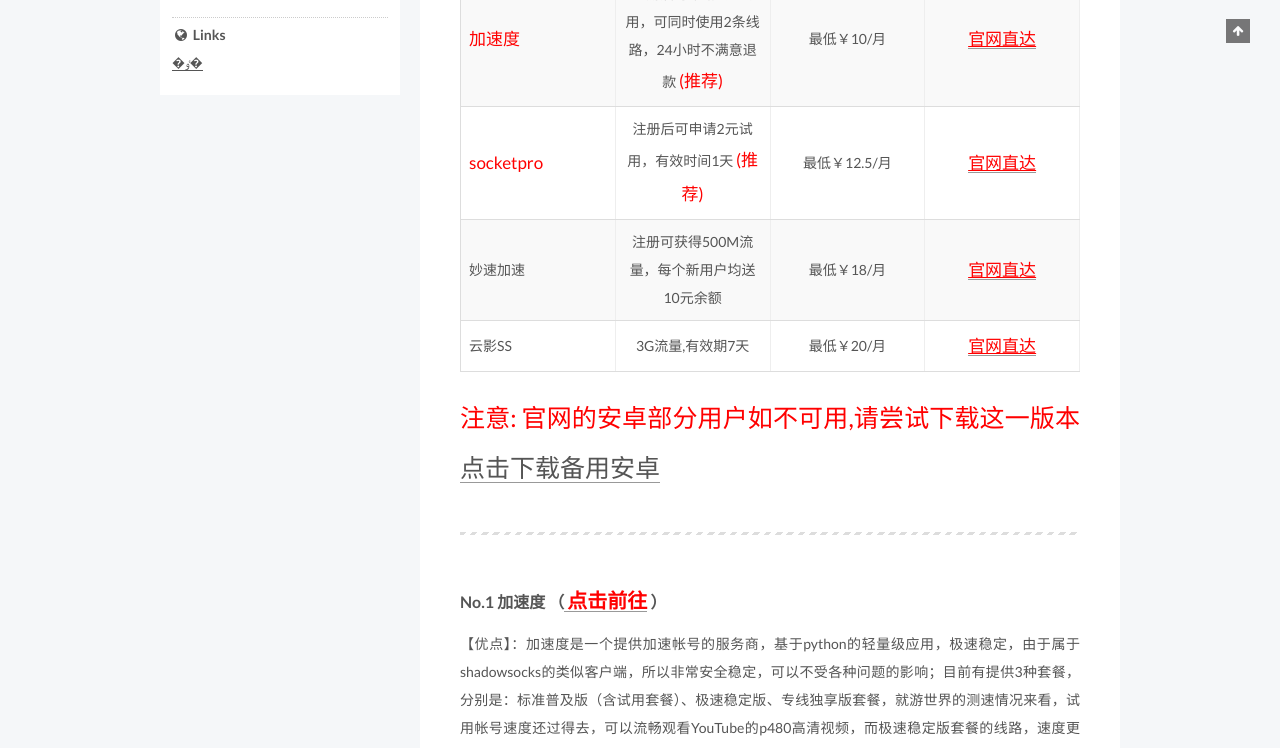
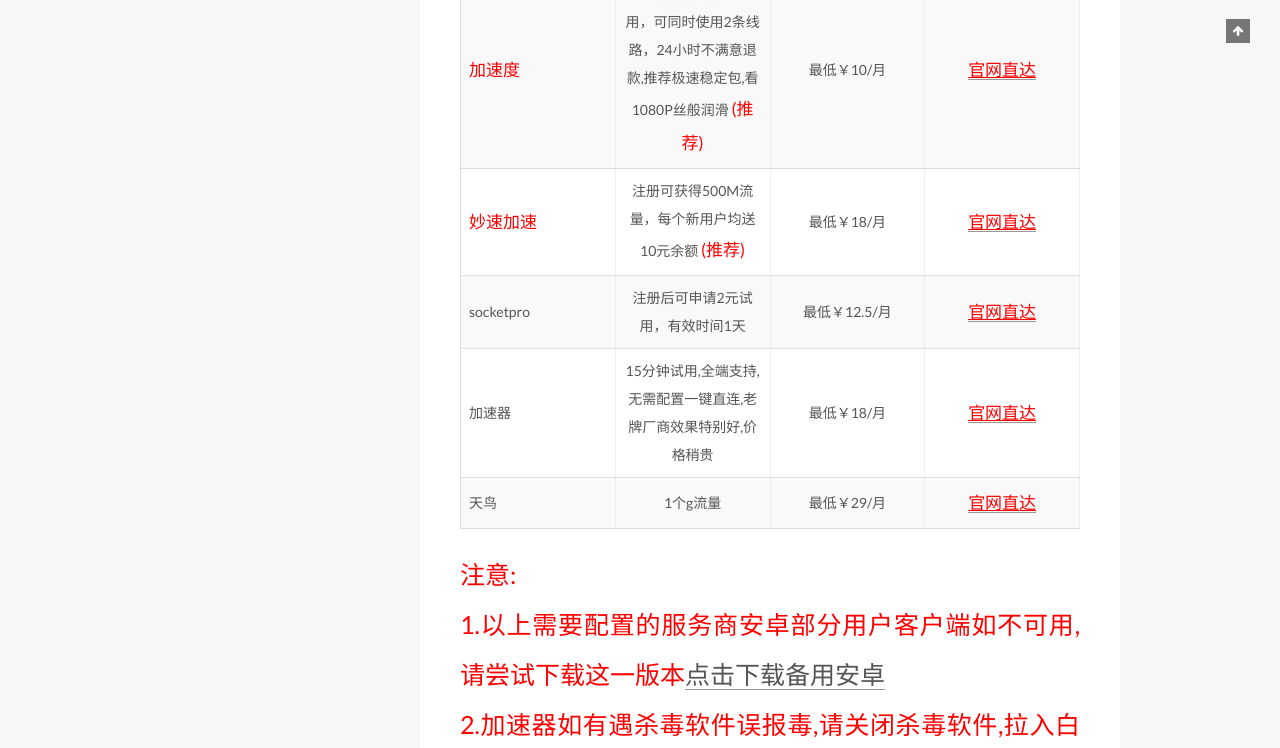
Before and after one commit to yqyimingyu/yqyimingyu.github.io, a plain HTML site: page index.html in a window 1280 px wide. Shown: the part 857-1605 px from the top of the page. Drawn offline with Linux system fonts and the light colour scheme; some packages are replaced by stand-ins of ours; a script that the page names is missing.

Commit message:
Site updated: 2017-12-11 21:50:59

```diff
--- a/index.html
+++ b/index.html
@@ -97,13 +97,13 @@
 
 <meta name="description" content="科学上网、安全翻墙，长期可用的翻墙方法：1、翻墙相关软件;2、翻墙浏览器插件;3、免费翻墙设置。网上最好用的翻墙工具都能在翻墙神器大全中找到。">
 <meta property="og:type" content="website">
-<meta property="og:title" content="“最简单的翻墙方法科学上网分享(附软件、VPN、翻墙浏览器),最好用的翻墙神器大全”">
+<meta property="og:title" content="“加速游科学上网方法”">
 <meta property="og:url" content="http://yoursite.com/index.html">
-<meta property="og:site_name" content="“最简单的翻墙方法科学上网分享(附软件、VPN、翻墙浏览器),最好用的翻墙神器大全”">
+<meta property="og:site_name" content="“加速游科学上网方法”">
 <meta property="og:description" content="科学上网、安全翻墙，长期可用的翻墙方法：1、翻墙相关软件;2、翻墙浏览器插件;3、免费翻墙设置。网上最好用的翻墙工具都能在翻墙神器大全中找到。">
 <meta property="og:locale" content="zh-Hans">
 <meta name="twitter:card" content="summary">
-<meta name="twitter:title" content="“最简单的翻墙方法科学上网分享(附软件、VPN、翻墙浏览器),最好用的翻墙神器大全”">
+<meta name="twitter:title" content="“加速游科学上网方法”">
 <meta name="twitter:description" content="科学上网、安全翻墙，长期可用的翻墙方法：1、翻墙相关软件;2、翻墙浏览器插件;3、免费翻墙设置。网上最好用的翻墙工具都能在翻墙神器大全中找到。">
 
 
@@ -139,7 +139,7 @@
 
 
 
-  <title> “最简单的翻墙方法科学上网分享(附软件、VPN、翻墙浏览器),最好用的翻墙神器大全” - 科学上网、安全翻墙，长期可用的翻墙方法：1、翻墙相关软件;2、翻墙浏览器插件;3、免费翻墙设置。网上最好用的翻墙工具都能在翻墙神器大全中找到。 </title>
+  <title> “加速游科学上网方法” - 科学上网、安全翻墙，长期可用的翻墙方法：1、翻墙相关软件;2、翻墙浏览器插件;3、免费翻墙设置。网上最好用的翻墙工具都能在翻墙神器大全中找到。 </title>
 
 
 
@@ -183,12 +183,12 @@
     <div class="custom-logo-site-title">
       <a href="/"  class="brand" rel="start">
         <span class="logo-line-before"><i></i></span>
-        <span class="site-title">“最简单的翻墙方法科学上网分享(附软件、VPN、翻墙浏览器),最好用的翻墙神器大全”</span>
+        <span class="site-title">“加速游科学上网方法”</span>
         <span class="logo-line-after"><i></i></span>
       </a>
     </div>
 
-        <p class="site-subtitle">VPN,翻墙,翻墙方法,翻墙浏览器,科学上网,翻墙梯子,ss,ssr</p>
+        <p class="site-subtitle">科学上网</p>
 
   </div>
 
@@ -279,7 +279,7 @@
     </span>
 
     <span hidden itemprop="publisher" itemscope itemtype="http://schema.org/Organization">
-      <meta itemprop="name" content="“最简单的翻墙方法科学上网分享(附软件、VPN、翻墙浏览器),最好用的翻墙神器大全”">
+      <meta itemprop="name" content="“加速游科学上网方法”">
     </span>
 
 
@@ -359,37 +359,43 @@
 <tbody>
 <tr>
 <td style="text-align:left"><span style="font-size:17px;color:red;">加速度</span></td>
-<td style="text-align:center">注册后可申请2元试用，可同时使用2条线路，24小时不满意退款 <span style="font-size:17px;color:red;">(推荐)</span></td>
+<td style="text-align:center">注册后可申请2元试用，可同时使用2条线路，24小时不满意退款,推荐极速稳定包,看1080P丝般润滑 <span style="font-size:17px;color:red;">(推荐)</span></td>
 <td style="text-align:center">最低￥10/月</td>
-<td style="text-align:center"><a href="http://jiasd.us/2018" target="_blank" rel="external"><span style="font-size:17px;color:red;"><u>官网直达</u></span></a></td>
+<td style="text-align:center"><a href="http://jiasd.us/1659" target="_blank" rel="external"><span style="font-size:17px;color:red;"><u>官网直达</u></span></a></td>
 </tr>
 <tr>
-<td style="text-align:left"><span style="font-size:17px;color:red;">socketpro</span></td>
-<td style="text-align:center">注册后可申请2元试用，有效时间1天 <span style="font-size:17px;color:red;">(推荐)</span></td>
-<td style="text-align:center">最低￥12.5/月</td>
-<td style="text-align:center"><a href="http://www.socketpro.co/aff/24954" target="_blank" rel="external"><span style="font-size:17px;color:red;"><u>官网直达</u></span></a></td>
+<td style="text-align:left"><span style="font-size:17px;color:red;"> 妙速加速</span></td>
+<td style="text-align:center">注册可获得500M流量，每个新用户均送10元余额 <span style="font-size:17px;color:red;">(推荐)</span></td>
+<td style="text-align:center">最低￥18/月</td>
+<td style="text-align:center"><a href="http://miaoaff.com/reg.php?id=91476" target="_blank" rel="external"><span style="font-size:17px;color:red;"><u>官网直达</u></span></a></td>
 </tr>
 <tr>
-<td style="text-align:left">妙速加速</td>
-<td style="text-align:center">注册可获得500M流量，每个新用户均送10元余额</td>
-<td style="text-align:center">最低￥18/月</td>
-<td style="text-align:center"><a href="http://miaoaff.com/reg.php?id=109657" target="_blank" rel="external"><span style="font-size:17px;color:red;"><u>官网直达</u></span></a></td>
+<td style="text-align:left">socketpro</td>
+<td style="text-align:center">注册后可申请2元试用，有效时间1天</td>
+<td style="text-align:center">最低￥12.5/月</td>
+<td style="text-align:center"><a href="http://www.socketpro.net/aff/18914" target="_blank" rel="external"><span style="font-size:17px;color:red;"><u>官网直达</u></span></a></td>
 </tr>
 <tr>
-<td style="text-align:left">云影SS</td>
-<td style="text-align:center">3G流量,有效期7天</td>
-<td style="text-align:center">最低￥20/月</td>
-<td style="text-align:center"><a href="https://get.cloudss.biz/aff.php?aff=1980" target="_blank" rel="external"><span style="font-size:17px;color:red;"><u>官网直达</u></span></a></td>
+<td style="text-align:left">加速器</td>
+<td style="text-align:center">15分钟试用,全端支持,无需配置一键直连,老牌厂商效果特别好,价格稍贵</td>
+<td style="text-align:center">最低￥18/月</td>
+<td style="text-align:center"><a href="http://www.dqasb.com/union/share/?fuid=10596101" target="_blank" rel="external"><span style="font-size:17px;color:red;"><u>官网直达</u></span></a></td>
+</tr>
+<tr>
+<td style="text-align:left">天鸟</td>
+<td style="text-align:center">1个g流量</td>
+<td style="text-align:center">最低￥29/月</td>
+<td style="text-align:center"><a href="https://www.skybirds.cc/?r=9171" target="_blank" rel="external"><span style="font-size:17px;color:red;"><u>官网直达</u></span></a></td>
 </tr>
 </tbody>
 </table>
-<p><span style="font-size:25px;color:red;">注意: 官网的安卓部分用户如不可用,请尝试下载这一版本<a href="http://aa.36fy.com/dl.php?type=d&amp;id=10" target="_blank" rel="external">点击下载备用安卓</a></span></p>
+<p><span style="font-size:25px;color:red;">注意:<br>1.以上需要配置的服务商安卓部分用户客户端如不可用,请尝试下载这一版本<a href="http://abc.36fy.com/dl.php?type=d&amp;id=10" target="_blank" rel="external">点击下载备用安卓</a><br>2.加速器如有遇杀毒软件误报毒,请关闭杀毒软件,拉入白名单重试喔。</span></p>
 <hr>
-<h4 id="No-1-加速度-（-点击前往-）"><a href="#No-1-加速度-（-点击前往-）" class="headerlink" title="No.1   加速度 （ 点击前往 ）"></a>No.1   加速度 （<a href="http://jiasd.us/2018" target="_blank" rel="external"> <span style="font-size:20px;color:red;">点击前往</span></a> ）</h4><p>【优点】：加速度是一个提供加速帐号的服务商，基于python的轻量级应用，极速稳定，由于属于shadowsocks的类似客户端，所以非常安全稳定，可以不受各种问题的影响；目前有提供3种套餐，分别是：标准普及版（含试用套餐）、极速稳定版、专线独享版套餐，就游世界的测速情况来看，试用帐号速度还过得去，可以流畅观看YouTube的p480高清视频，而极速稳定版套餐的线路，速度更快，可流畅观看p1080高清视频，另外专线独享版的速度和极速稳定版的速度差不多的，只不过专线版可以支持多人同时登录使用，个人根据自己的情况选择。提供7*24小时客服工单支持，及时解决你的问题；绿色客户端，以流量计费，不限登录终端。<br>【覆盖终端】：Windows/Android/ios/Mac/Linux<br>【缺点】：第一次使用需要看下教程，稍微麻烦一点。<br>【免费】：注册后可申请2元试用，可同时使用2条线路，24小时不满意退款。<br>（<a href="http://jiasd.us/2018" target="_blank" rel="external"> <span style="font-size:20px;color:red;">下载客户端</span></a> ）<br>推荐指数：✨✨✨✨</p>
+<h4 id="No-1-加速度-（-点击前往-）"><a href="#No-1-加速度-（-点击前往-）" class="headerlink" title="No.1   加速度 （ 点击前往 ）"></a>No.1   加速度 （<a href="http://jiasd.us/1659" target="_blank" rel="external"> <span style="font-size:20px;color:red;">点击前往</span></a> ）</h4><p>【优点】：加速度是一个提供加速帐号的服务商，基于python的轻量级应用，极速稳定，由于属于shadowsocks的类似客户端，所以非常安全稳定，可以不受各种问题的影响；目前有提供3种套餐，分别是：标准普及版（含试用套餐）、极速稳定版、专线独享版套餐，就游世界的测速情况来看，试用帐号速度还过得去，可以流畅观看YouTube的p480高清视频，而极速稳定版套餐的线路，速度更快，可流畅观看p1080高清视频，另外专线独享版的速度和极速稳定版的速度差不多的，只不过专线版可以支持多人同时登录使用，个人根据自己的情况选择。提供7*24小时客服工单支持，及时解决你的问题；绿色客户端，以流量计费，不限登录终端。<br>【覆盖终端】：Windows/Android/ios/Mac/Linux<br>【缺点】：第一次使用需要看下教程，稍微麻烦一点。<br>【免费】：注册后可申请2元试用，可同时使用2条线路，24小时不满意退款。<br>【推荐】: 有特殊需求的老铁，推荐极速稳定包,价格合适,速度非常爽<br>（<a href="http://jiasd.us/1659" target="_blank" rel="external"> <span style="font-size:20px;color:red;">下载客户端</span></a> ）<br>推荐指数：✨✨✨✨✨</p>
 <hr>
-<h4 id="No-2-妙速加速-（-点击前往-）"><a href="#No-2-妙速加速-（-点击前往-）" class="headerlink" title="No.2   妙速加速 （ 点击前往 ）"></a>No.2   妙速加速 （<a href="http://miaoaff.com/reg.php?id=109657" target="_blank" rel="external"> <span style="font-size:20px;color:red;">点击前往</span></a> ）</h4><p>所在区域】:中国大陆<br>【终端覆盖】:Windows/Android/iphone&amp;ipad/Mac<br>【优点】:成立于2014年，多年来以稳定倍受用户青睐。7天X24小时全天候服务器动态监控，保证服务器稳定运行。有遍布全球的25个节点。线路主要有美国，日本，台湾，香港，韩国，使用更简单，一键点击链接！最难能可贵的是尊享版不限制流量，而且一个号可以支持5个设备，行业内都属于比较罕见的。<br>【缺点】：几乎没有缺点，就是注册后激活邮箱，偶尔有时候接受到激活邮件要几分钟后。<br>【免费】：点击下方进行注册可获得500M流量，每个新用户均送10元余额。<br>（<a href="http://miaoaff.com/reg.php?id=109657" target="_blank" rel="external"> <span style="font-size:20px;color:red;">下载客户端</span></a> ）<br>推荐指数：✨✨✨✨</p>
+<h4 id="No-2-妙速加速-（-点击前往-）"><a href="#No-2-妙速加速-（-点击前往-）" class="headerlink" title="No.2   妙速加速 （ 点击前往 ）"></a>No.2   妙速加速 （<a href="http://miaoaff.com/reg.php?id=91476" target="_blank" rel="external"> <span style="font-size:20px;color:red;">点击前往</span></a> ）</h4><p>所在区域】:中国大陆<br>【终端覆盖】:Windows/Android/iphone&amp;ipad/Mac<br>【优点】:成立于2014年，多年来以稳定倍受用户青睐。7天X24小时全天候服务器动态监控，保证服务器稳定运行。有遍布全球的25个节点。线路主要有美国，日本，台湾，香港，韩国，使用更简单，一键点击链接！最难能可贵的是尊享版不限制流量，而且一个号可以支持5个设备，行业内都属于比较罕见的。<br>【缺点】：几乎没有缺点，就是注册后激活邮箱，偶尔有时候接受到激活邮件要几分钟后。<br>【免费】：点击下方进行注册可获得500M流量，每个新用户均送10元余额。<br>（<a href="http://miaoaff.com/reg.php?id=91476" target="_blank" rel="external"> <span style="font-size:20px;color:red;">下载客户端</span></a> ）<br>推荐指数：✨✨✨✨</p>
 <hr>
-<h4 id="No-3-云影SS-（-点击前往-）"><a href="#No-3-云影SS-（-点击前往-）" class="headerlink" title="No.3   云影SS （ 点击前往 ）"></a>No.3   云影SS （<a href="https://get.cloudss.biz/aff.php?aff=1980" target="_blank" rel="external"> <span style="font-size:20px;color:red;">点击前往</span></a> ）</h4><p>云影专注提供Super&amp;Speed，可稳定运行于主流的windows/Mac/Android等操作系统，深受广大IT从业人员、学术研究人员、外贸企业以及各种需要海外访问人士的喜爱，用最简单的方式让我们更贴近精彩的世界，它像一把瑞士军刀，小巧精致而功能强大。<br>SS拥有香港/新加坡/日本/台湾/韩国/美国/英国覆盖全球的高品质服务节点，极速而不失稳定！任意选择流量套餐和不限流量，满足不同的需要。同时支持手机和电脑，价格低至10元/月起！可5元试用3个G。注：如果进入后是英文，点击红色的REGISTER进入注册页面填写Email Address（邮箱）和Password（密MA）、Confirm Password（重复密MA），再填写验证MA后就会自动变为中文，或点击下方的Language（语言）切换成Chinese(中文）即可。<br>（<a href="https://get.cloudss.biz/aff.php?aff=1980" target="_blank" rel="external"> <span style="font-size:20px;color:red;">下载客户端</span></a> ）<br>推荐指数：✨✨✨✨</p>
+<h4 id="No-3-socketpro-（-点击前往-）"><a href="#No-3-socketpro-（-点击前往-）" class="headerlink" title="No.3   socketpro （ 点击前往 ）"></a>No.3   socketpro （<a href="http://www.socketpro.net/aff/18914" target="_blank" rel="external"> <span style="font-size:20px;color:red;">点击前往</span></a> ）</h4><p>socketpro专注提供Super&amp;Speed，可稳定运行于主流的windows/Mac/Android等操作系统，深受广大IT从业人员、学术研究人员、外贸企业以及各种需要海外访问人士的喜爱，用最简单的方式让我们更贴近精彩的世界，它像一把瑞士军刀，小巧精致而功能强大。<br>SS拥有香港/新加坡/日本/台湾/韩国/美国/英国覆盖全球的高品质服务节点，极速而不失稳定！任意选择流量套餐和不限流量，满足不同的需要。同时支持手机和电脑，价格低至12.5元/月起！可2元试用1天。注：如果进入后是英文，点击底部中文,然后随便点击一个页面可转换为中文显示<br>（<a href="http://www.socketpro.net/aff/18914" target="_blank" rel="external"> <span style="font-size:20px;color:red;">下载客户端</span></a> ）<br>推荐指数：✨✨✨✨</p>
 <hr>
 <h4 id="“翻墙”是网络术语，即在网上进入了本应限制国内人浏览的国外的网站或网页，法律上目前没有这方面的限制。就公民个体来说，法无禁止即可为，因此，翻墙谈不上违法。但如果通过翻墙发布传播了违反宪法和法律、行政法规的内容，就涉嫌违法甚至犯罪。"><a href="#“翻墙”是网络术语，即在网上进入了本应限制国内人浏览的国外的网站或网页，法律上目前没有这方面的限制。就公民个体来说，法无禁止即可为，因此，翻墙谈不上违法。但如果通过翻墙发布传播了违反宪法和法律、行政法规的内容，就涉嫌违法甚至犯罪。" class="headerlink" title="“翻墙”是网络术语，即在网上进入了本应限制国内人浏览的国外的网站或网页，法律上目前没有这方面的限制。就公民个体来说，法无禁止即可为，因此，翻墙谈不上违法。但如果通过翻墙发布传播了违反宪法和法律、行政法规的内容，就涉嫌违法甚至犯罪。"></a>“翻墙”是网络术语，即在网上进入了本应限制国内人浏览的国外的网站或网页，法律上目前没有这方面的限制。就公民个体来说，法无禁止即可为，因此，翻墙谈不上违法。但如果通过翻墙发布传播了违反宪法和法律、行政法规的内容，就涉嫌违法甚至犯罪。</h4><p>提醒：科学上网学习知识才是目的，上面所分享和分析的目前可以用的翻墙软件、翻墙vpn、翻墙浏览器，都是长期安全、稳定、极速的，所以请认真对待和使用这些翻墙方法，由于翻墙后的网络不受网络监控和限制，所以请勿使用翻墙支付和操作财务，防止账号被盗。</p>
 <p>上面的几款翻墙软件经过使用测试，是目前比较稳定、安全的，相信已经可以满足每一个有翻墙需求的人，重点是要多测试试用，找到适合自己的翻墙软件才是最好的。<br>翻墙的软件，因为收费所以操作是最简单的，几乎下载软件后点击连接，就可以打开国外任何网站了，如果既想免费，又想稳定，那得自己找翻墙VPN了。</p>
```
Also changed, not shown: 2017/10/31/vpnpaihang/index.html (+31 -25 lines), archives/2017/10/index.html (+6 -6 lines), archives/2017/index.html (+6 -6 lines), archives/index.html (+6 -6 lines), tags/最新安卓手机VPN，苹果手机VPN-电脑，平板VPN翻墙软件/index.html (+6 -6 lines).
